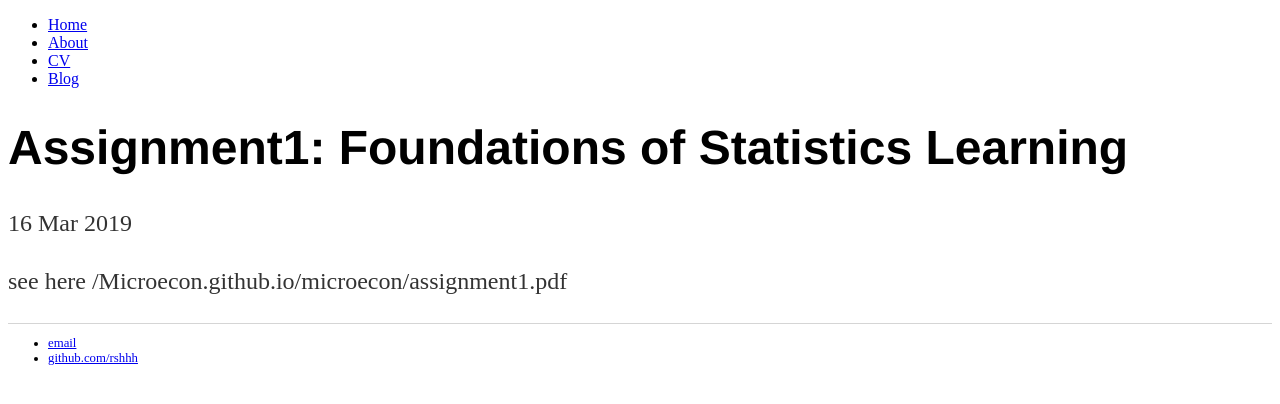
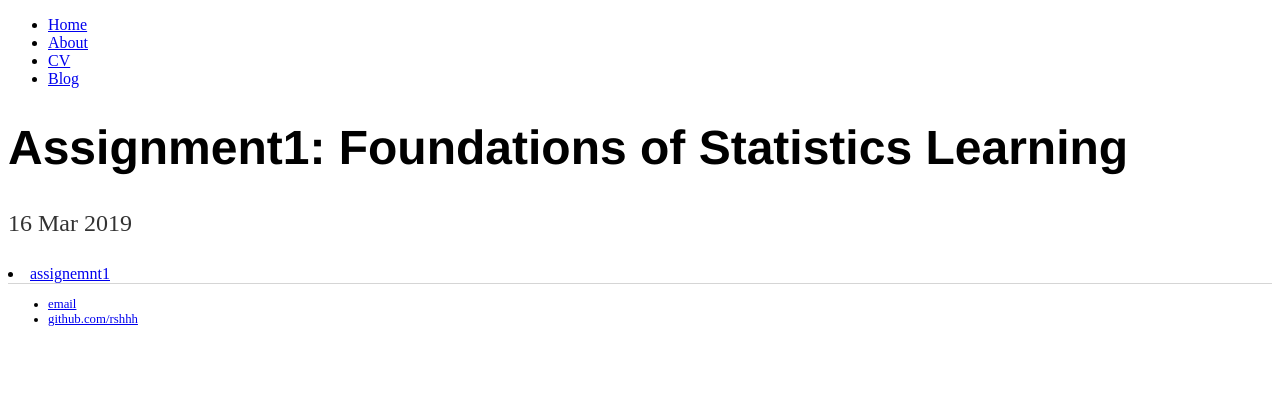
Before and after one commit to RSHHH/Microecon.github.io, a Jekyll site: the page built from _posts/2019-03-16-Assignment1.md, in a window 1280 px wide. Shown: the top 404 px of the page. Built offline with Jekyll 4.4.1, drawn with Linux system fonts in a browser that asks for light colours.

Commit message:
Update 2019-03-16-Assignment1.md

```diff
--- a/_posts/2019-03-16-Assignment1.md
+++ b/_posts/2019-03-16-Assignment1.md
@@ -3,4 +3,4 @@ layout: post
 title: "Assignment1: Foundations of Statistics Learning"
 date: 2019-03-16
 ---
-see here {{site.baseurl}}/microecon/assignment1.pdf
+ <li><a href="{{site.baseurl}}/microecon/assignment1.pdf">assignemnt1</a></li>
```
